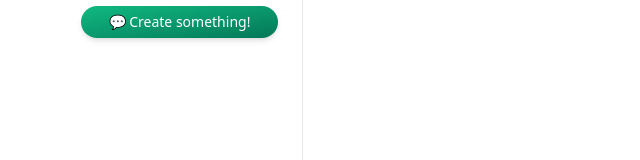
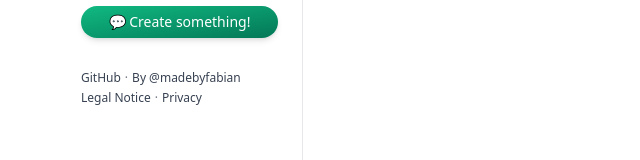
Before and after one commit to madebyfabian/zingio, a Nuxt app: page /discover/users in a window 1280 px wide. Shown: the part 477-637 px from the top of the page, without its empty margins (67-707 px from the left). Built offline with nearby package versions, Linux system fonts and the light colour scheme; no server answers.

Commit message:
fix: add links to sidebar

```diff
--- a/components/Sidebar.vue
+++ b/components/Sidebar.vue
@@ -1,5 +1,5 @@
 <template>
-	<div class="py-8 h-full" :class="{ 'border-r': !props.asMenu }">
+	<div class="py-8 h-full max-h-screen" :class="{ 'border-r': !props.asMenu }">
 		<NuxtLink
 			v-if="!props.asMenu"
 			class="font-black text-3xl tracking-tight text-gray-700 inline-block"
@@ -42,6 +42,43 @@
 		<div class="pr-6">
 			<PostCreateDialog />
 		</div>
+
+		<div class="mt-8 text-xs flex">
+			<a
+				href="https://github.com/madebyfabian/twitter-clone"
+				target="_blank"
+				rel="noopener noreferrer"
+			>
+				GitHub</a
+			>
+
+			<span class="mx-1 text-gray-500">·</span>
+
+			<a
+				href="https://twitter.com/madebyfabian"
+				target="_blank"
+				rel="noopener noreferrer"
+				>By @madebyfabian
+			</a>
+		</div>
+
+		<div class="mt-1 mb-8 text-xs flex">
+			<a
+				href="https://madebyfabian.com/impressum/"
+				target="_blank"
+				rel="noopener noreferrer"
+				>Legal Notice
+			</a>
+
+			<span class="mx-1 text-gray-500">·</span>
+
+			<a
+				href="https://madebyfabian.com/datenschutz/"
+				target="_blank"
+				rel="noopener noreferrer"
+				>Privacy
+			</a>
+		</div>
 	</div>
 </template>
 
```
